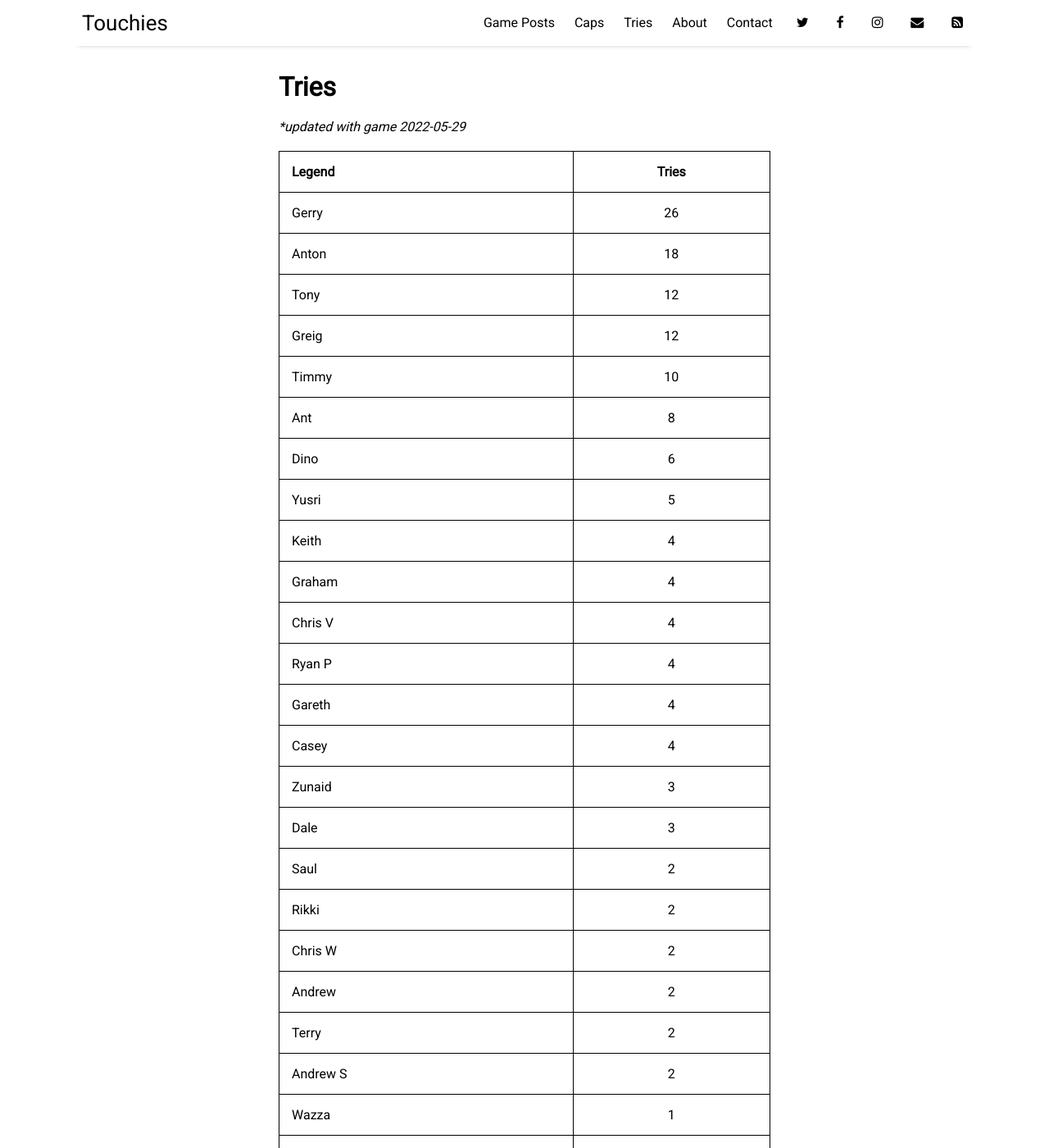
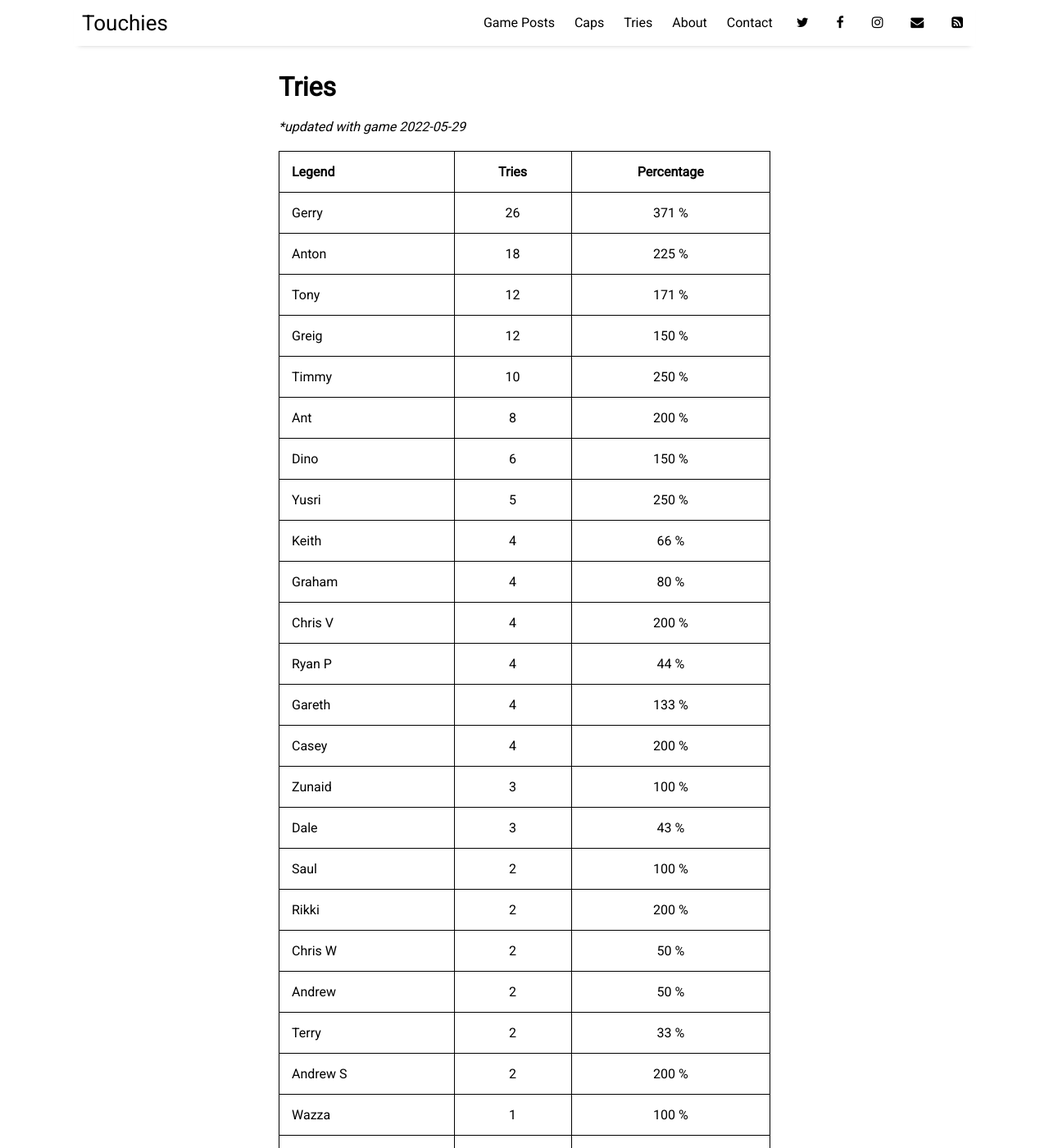
Before and after one commit to sundayrugby/sundayrugby.github.io, a Jekyll site: the page built from pages/tries.md, in a window 1280 px wide and 1400 px high. Shown: the whole window at 82% size. Built offline with Jekyll 4.4.1, drawn with Linux system fonts in a browser that asks for light colours; nearby versions of some CDN libraries; some of the changed text lies outside the part shown.

Commit message:
Update tries.md

```diff
--- a/pages/tries.md
+++ b/pages/tries.md
@@ -7,33 +7,33 @@ permalink: /tries
 **updated with game 2022-05-29*
 
 
-Legend               | Tries
---------------------- | :------------------:
-Gerry                 |  26
-Anton                 |  18
-Tony                  |  12
-Greig                 |  12
-Timmy                 |  10
-Ant                   |  8
-Dino                  |  6
-Yusri                 |  5
-Keith                 |  4
-Graham                |  4
-Chris V               |  4
-Ryan P                |  4
-Gareth                |  4
-Casey                 |  4
-Zunaid                |  3
-Dale                  |  3
-Saul                  |  2
-Rikki                 |  2
-Chris W               |  2
-Andrew                |  2
-Terry                 |  2
-Andrew S              |  2
-Wazza                 |  1
-JJ                    |  1
-Ferdi                 |  1
-Dylan                 |  1
-Brenden               |  1
-Robin                 |  1
+Legend               | Tries               | Percentage
+--------------------- | :------------------: | :------------------:
+Gerry                 |  26                  |  371 %
+Anton                 |  18                  |  225 %
+Tony                  |  12                  |  171 %
+Greig                 |  12                  |  150 %
+Timmy                 |  10                  |  250 %
+Ant                   |  8                   |  200 %
+Dino                  |  6                   |  150 %
+Yusri                 |  5                   |  250 %
+Keith                 |  4                   |  66 %
+Graham                |  4                   |  80 %
+Chris V               |  4                   |  200 %
+Ryan P                |  4                   |  44 %
+Gareth                |  4                   |  133 %
+Casey                 |  4                   |  200 %
+Zunaid                |  3                   |  100 %
+Dale                  |  3                   |  43 %
+Saul                  |  2                   |  100 %
+Rikki                 |  2                   |  200 %
+Chris W               |  2                   |  50 %
+Andrew                |  2                   |  50 %
+Terry                 |  2                   |  33 %
+Andrew S              |  2                   |  200 %
+Wazza                 |  1                   |  100 %
+JJ                    |  1                   |  25 %
+Ferdi                 |  1                   |  50 %
+Dylan                 |  1                   |  100 %
+Brenden               |  1                   |  50 %
+Robin                 |  1                   |  100 %
```
